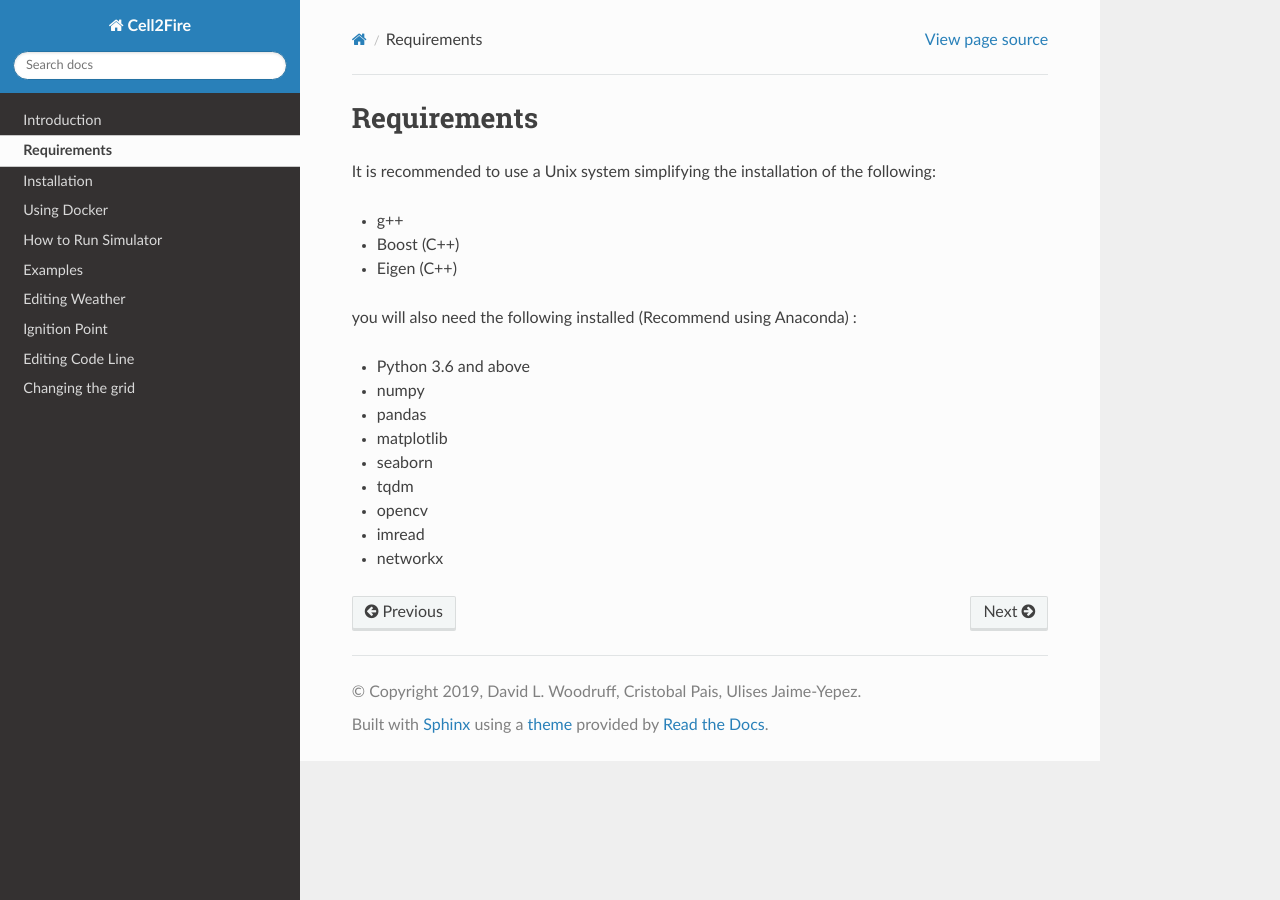
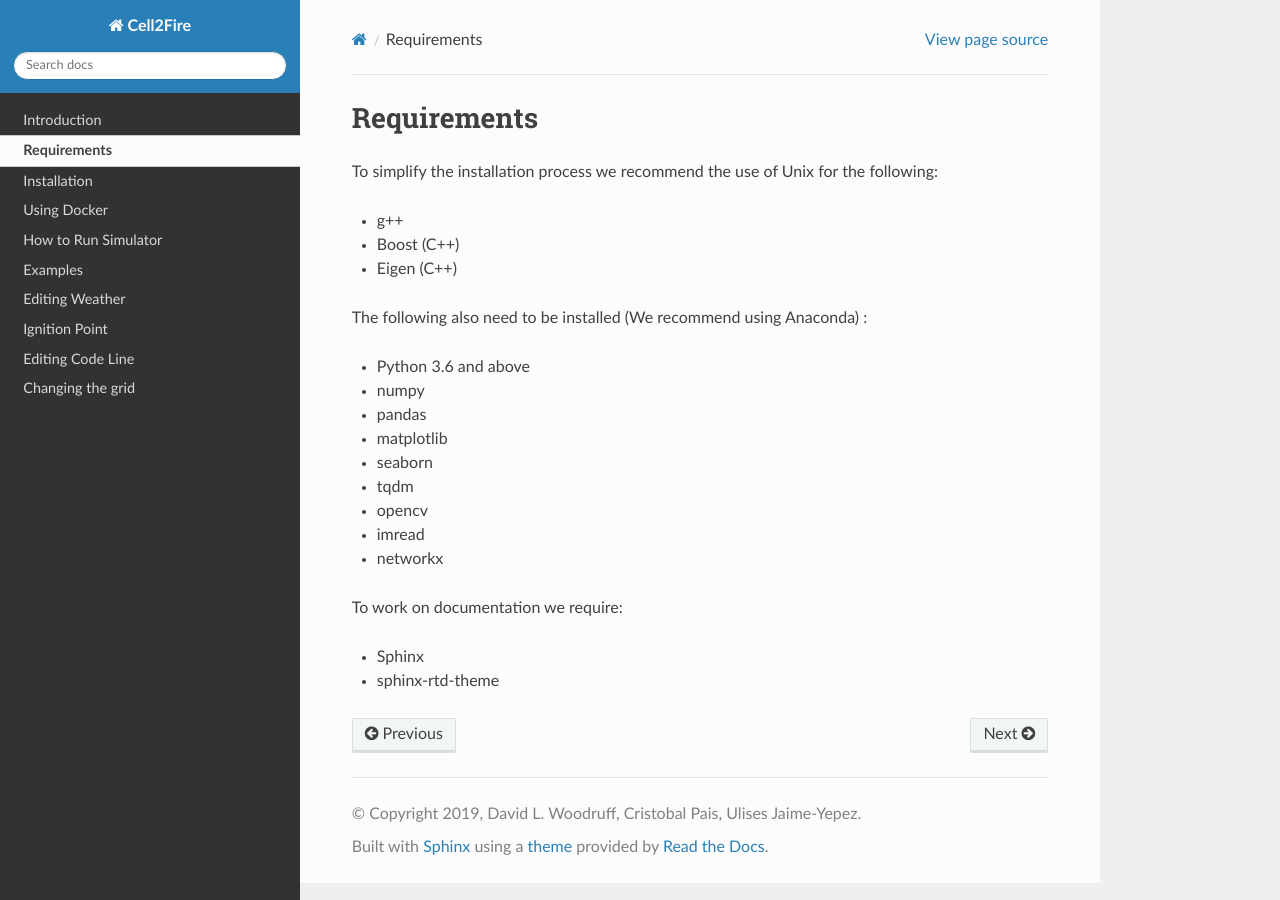
Before and after one commit to cell2fire/Cell2Fire, a Sphinx documentation site: the page built from docsrc/source/rstfiles/requirements.rst, in a window 1280 px wide. Built offline with Sphinx 7.4.7 and the Read the Docs theme 2.0.0, drawn with Linux system fonts in a browser that asks for light colours.

Commit message:
Edited Requirements (#40)

```diff
--- a/docsrc/source/rstfiles/requirements.rst
+++ b/docsrc/source/rstfiles/requirements.rst
@@ -2,7 +2,7 @@
 Requirements
 ============
 
-It is recommended to use a Unix system simplifying the installation of the following:
+To simplify the installation process we recommend the use of Unix for the following:
 
 .. hlist::
     :columns: 1
@@ -11,7 +11,7 @@ It is recommended to use a Unix system simplifying the installation of the follo
     * Boost (C++)
     * Eigen (C++)
 
-you will also need the following installed (Recommend using Anaconda) :
+The following also need to be installed (We recommend using Anaconda) :
 
 .. hlist::
     :columns: 1
@@ -25,3 +25,11 @@ you will also need the following installed (Recommend using Anaconda) :
     * opencv
     * imread
     * networkx
+
+To work on documentation we require:
+
+.. hlist::
+    :columns: 1
+
+    * Sphinx
+    * sphinx-rtd-theme
```
